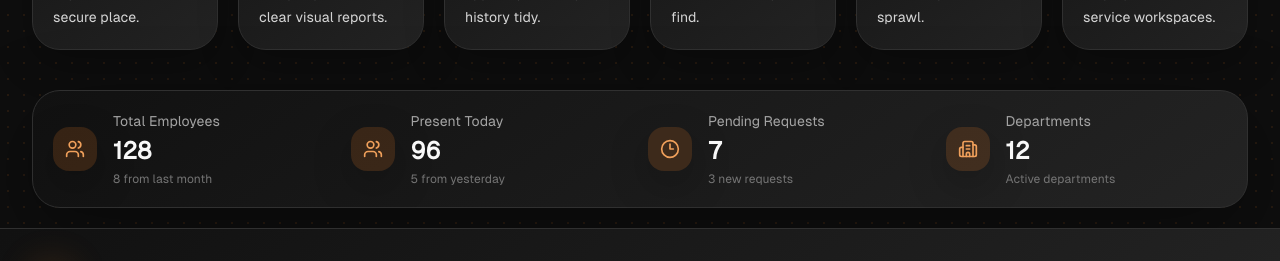
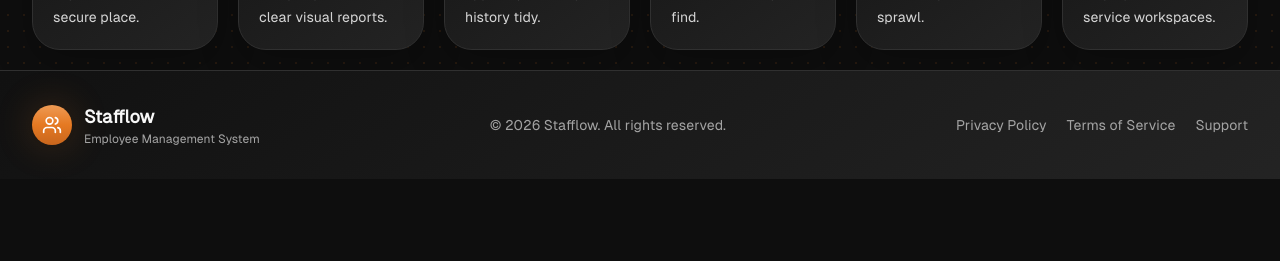
Before and after one commit to sen0mar/stafflow, a React (Vite) app in the folder client/: page / in a window 1280 px wide. Shown: the part 1033-1294 px from the top of the page. After the commit the page ends 1212 px from the top, so only its background shows below. Built offline with nearby package versions, Linux system fonts and the light colour scheme; no server answers.

Commit message:
Remove homepage metrics strip
Remove the long metrics card above the homepage footer.

```diff
--- a/client/src/features/homepage/pages/home-page.tsx
+++ b/client/src/features/homepage/pages/home-page.tsx
@@ -3,7 +3,6 @@ import { HeroSection } from '@/features/homepage/components/hero-section'
 import { LandingFooter } from '@/features/homepage/components/landing-footer'
 import { LandingHeader } from '@/features/homepage/components/landing-header'
 import { modules } from '@/features/homepage/components/landing-data'
-import { MetricsStrip } from '@/features/homepage/components/metrics-strip'
 import { ReactiveDotGrid } from '@/features/homepage/components/reactive-dot-grid'
 
 export const HomePage = () => (
@@ -17,7 +16,6 @@ export const HomePage = () => (
           <FeatureCard key={module.title} description={module.description} icon={module.icon} title={module.title} />
         ))}
       </section>
-      <MetricsStrip />
       <LandingFooter />
     </div>
   </main>
```
